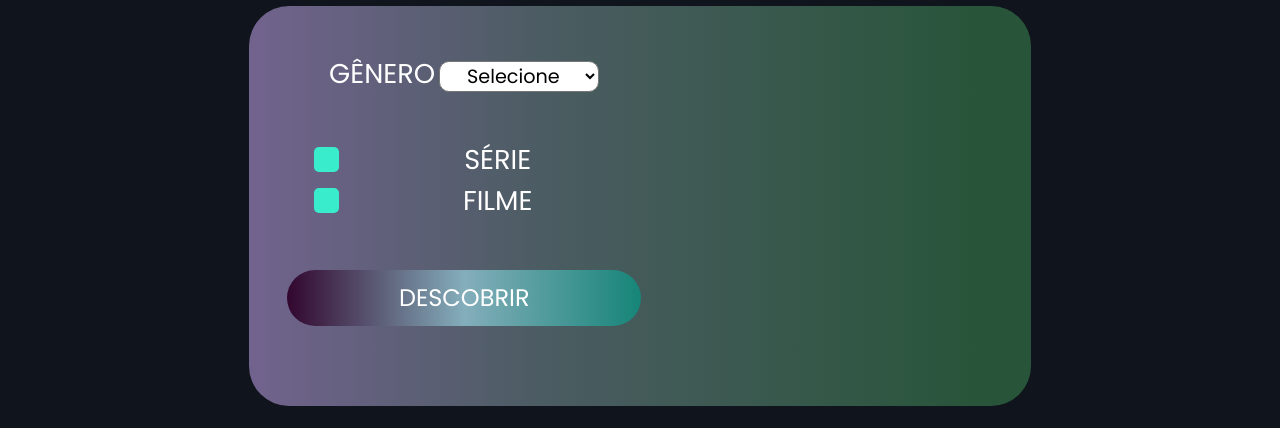
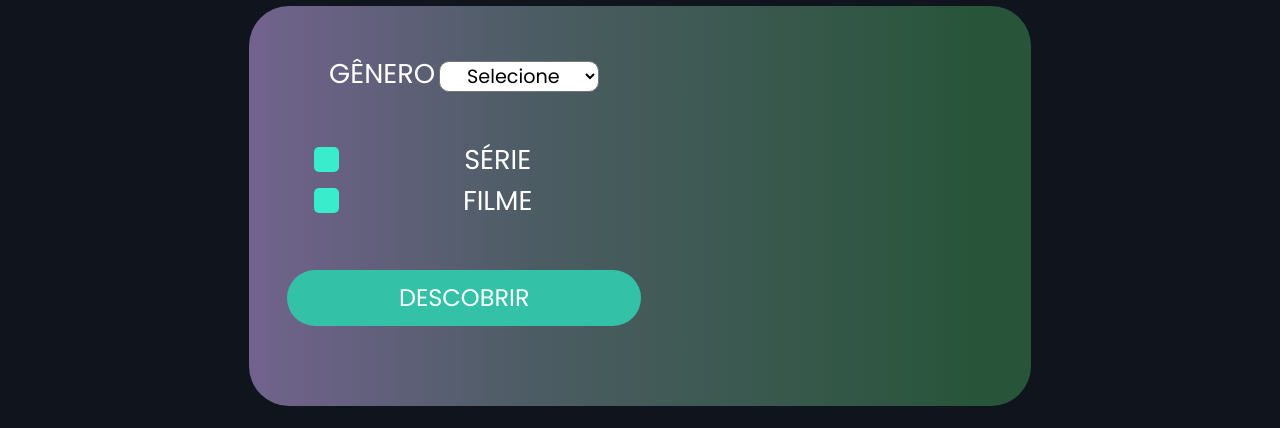
Before and after one commit to juliaaloopes/aplicacoes-web, a plain HTML site: page index.html in a window 1280 px wide. Shown: the part 162-590 px from the top of the page. Drawn offline with nearby package versions, Linux system fonts and the light colour scheme; no server answers.

Commit message:
Release 1.2.1

```diff
--- a/style.css
+++ b/style.css
@@ -30,7 +30,7 @@ body {
     border: none;
     color: white;
     background: rgb(50, 6, 46);
-    background: linear-gradient(90deg, rgba(50, 6, 46, 1) 0%, rgba(132, 174, 187, 1) 50%, rgba(22, 133, 120, 1) 100%);
+    background: #33c2a8;
 }
 
 /* EM ALTA */
@@ -126,7 +126,6 @@ body {
 
 /* FIM SERIES */
 
-#escolha {}
 
 /* Descobrir */
 
```
